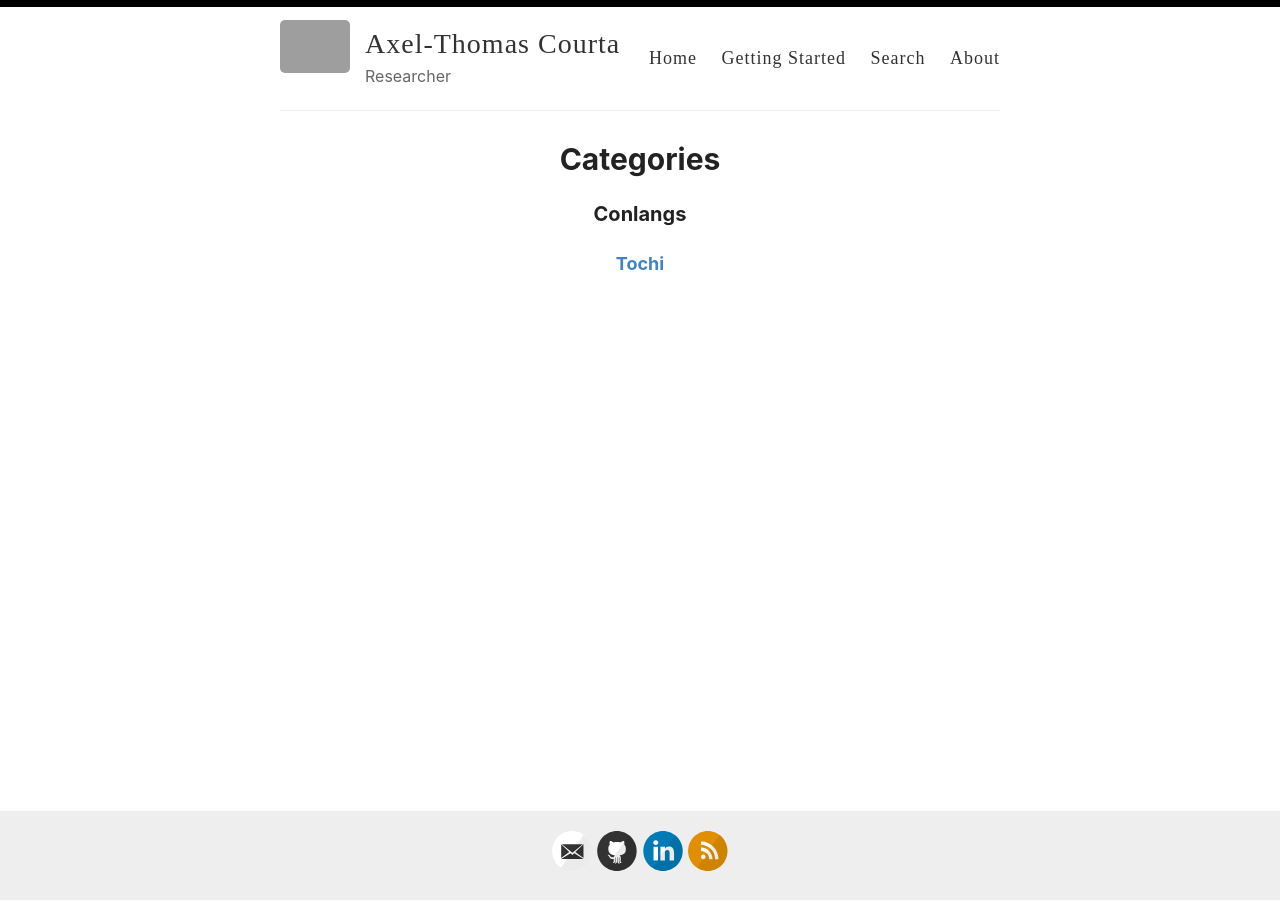
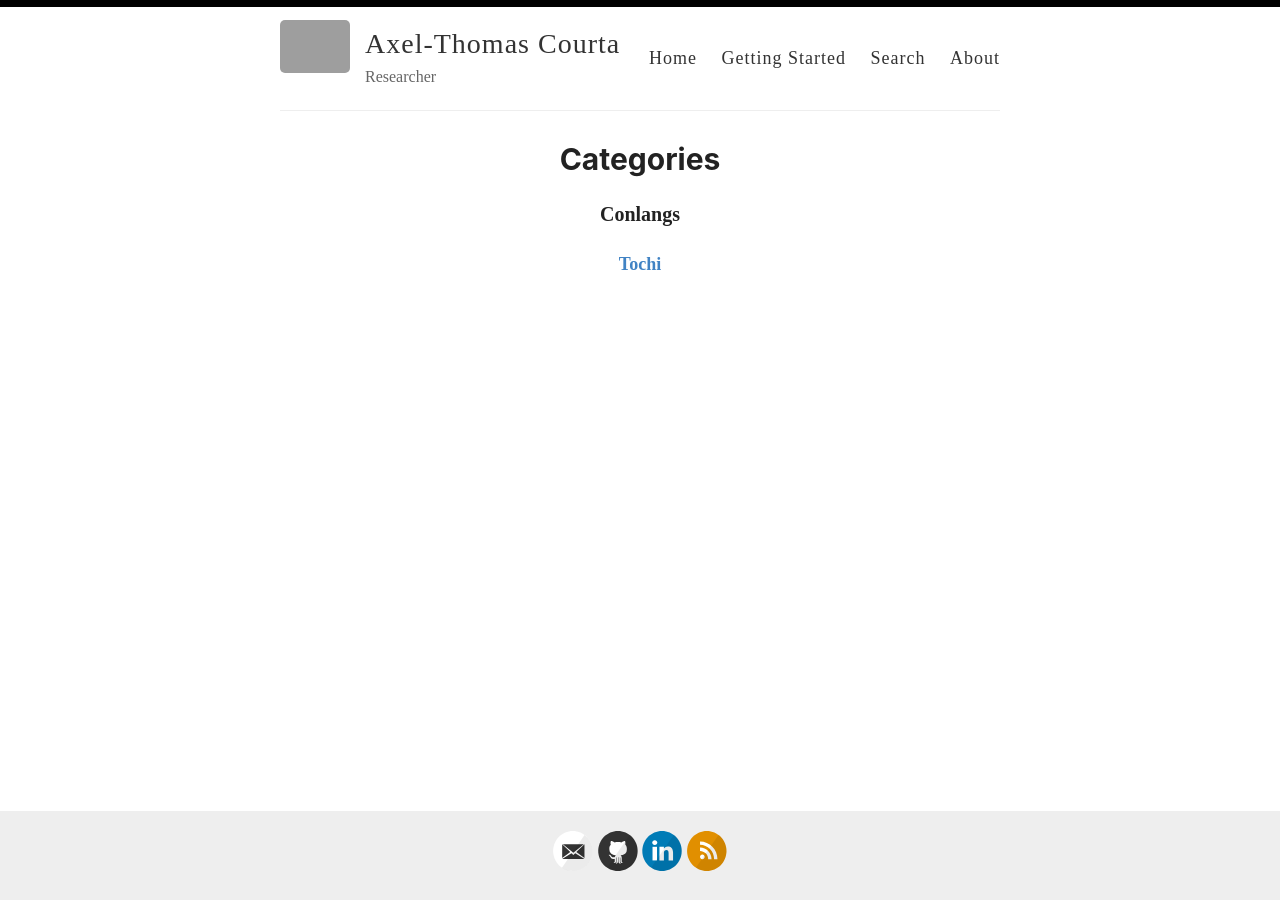
Before and after one commit to at-courta/at-courta.github.io, a Jekyll site: the page built from _pages/categories.md, in a window 1280 px wide. Built offline with Jekyll 4.4.1, drawn with Linux system fonts in a browser that asks for light colours; grey boxes are pictures that could not be loaded.

Commit message:
Update style.scss

```diff
--- a/assets/style.scss
+++ b/assets/style.scss
@@ -22,7 +22,7 @@ html {
 
 body {
   background: #fff;
-  font-family: -system-ui, -apple-system, BlinkMacSystemFont, "Segoe UI", Roboto, Helvetica, Arial, sans-serif, "Apple Color Emoji", "Segoe UI Emoji", "Segoe UI Symbol";
+  font-family: $baskerville;//-system-ui, -apple-system, BlinkMacSystemFont, "Segoe UI", Roboto, Helvetica, Arial, sans-serif, "Apple Color Emoji", "Segoe UI Emoji", "Segoe UI Symbol";
   color: #404040;
   line-height: 1.7;
   font-weight: 400;
@@ -38,7 +38,7 @@ body {
 }
 
 h1, h2, h3, h4, h5, h6 {
-  font-family: -system-ui, -apple-system, BlinkMacSystemFont, "Segoe UI", Roboto, Helvetica, Arial, sans-serif, "Apple Color Emoji", "Segoe UI Emoji", "Segoe UI Symbol";
+  font-family: $baskerville;//-system-ui, -apple-system, BlinkMacSystemFont, "Segoe UI", Roboto, Helvetica, Arial, sans-serif, "Apple Color Emoji", "Segoe UI Emoji", "Segoe UI Symbol";
   color: $darkerGray;
   font-weight: bold;
 
```
